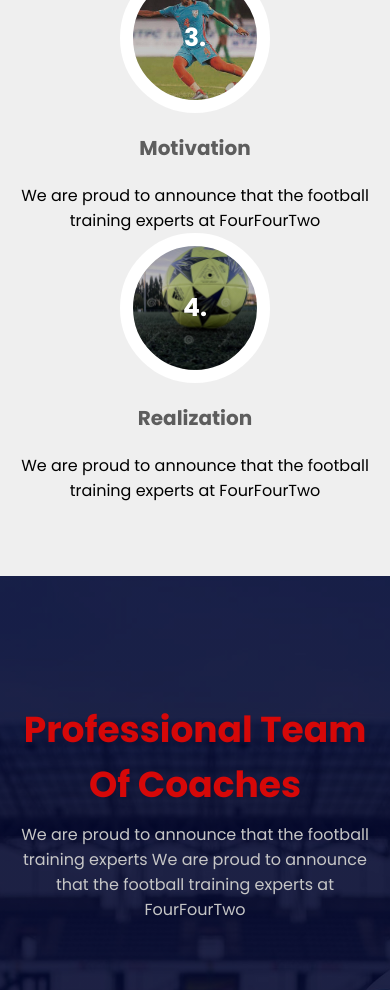
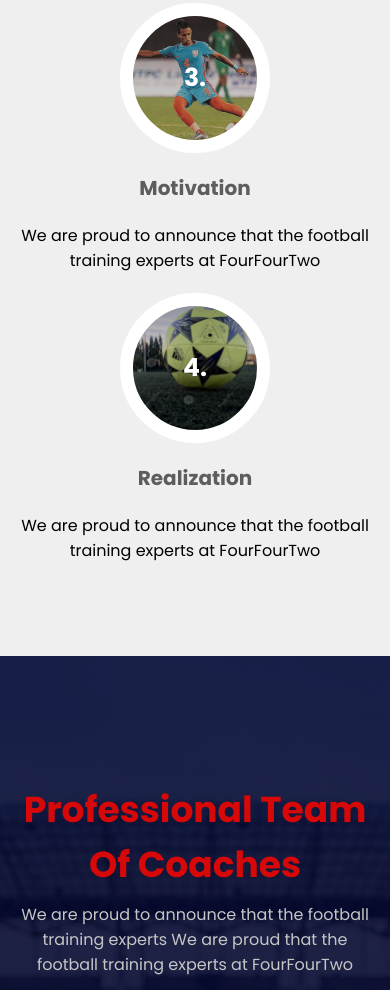
Before and after one commit to Developer-chandan/responsive-football, a plain HTML site: page index.html in a window 390 px wide. Shown: the part 7989-8979 px from the top of the page. Drawn offline with Linux system fonts and the light colour scheme.

Commit message:
finnal commit

```diff
--- a/index.html
+++ b/index.html
@@ -185,7 +185,7 @@
             <div class="container">
                 <div class="coaches-title">
                     <h1>Professional Team Of Coaches</h1>
-                    <p>We are proud to announce that the football training experts We are proud to announce that the football training experts at FourFourTwo</p>
+                    <p>We are proud to announce that the football training experts We are proud that the football training experts at FourFourTwo</p>
                 </div>
                 <div class="coaches-wrapper">
                     <div class="coaches-boxes">
--- a/style.css
+++ b/style.css
@@ -487,7 +487,10 @@ ul.iconlist .socialicon a i {
    .coaches-wrapper{
     grid-template-columns: repeat(2, 1fr);
    }
-
+   .coaches-boxes,
+   .activities-box{
+       margin-bottom: 20px;
+   }
    .coaches-title,
    .manuelist{
     width: 100%;
@@ -501,6 +504,9 @@ ul.iconlist .socialicon a i {
    .highlight-content{
        padding-bottom: 20px;
    }
+   footer {
+    margin: 30px 0px 40px 0px;
+ }
 }
 
 
@@ -520,6 +526,10 @@ ul.iconlist .socialicon a i {
     .coaches-wrapper{
      grid-template-columns: 1fr;
     }
+    .coaches-boxes,
+   .activities-box{
+       margin-bottom: 20px;
+   }
     .coaches-title h1 {
         font-size: 3.6rem;
 
```
